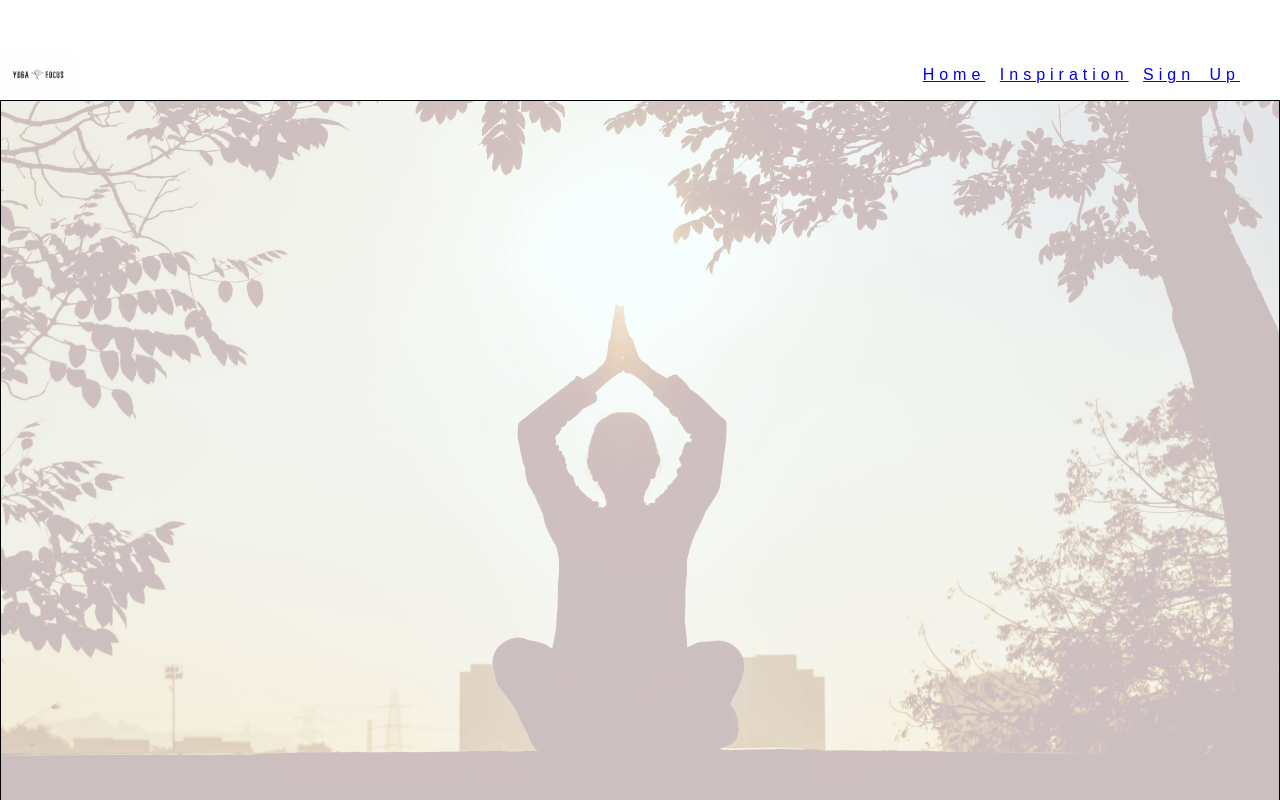
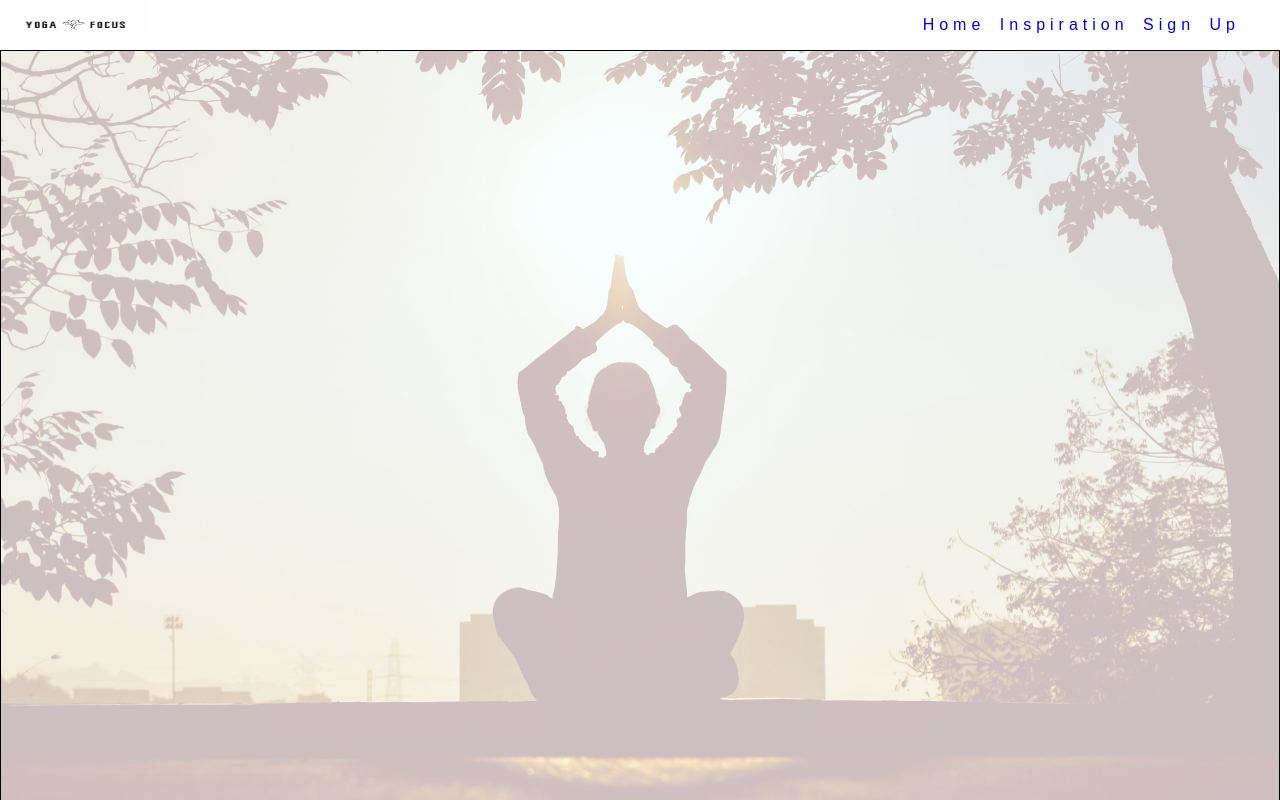
Before and after one commit to victoria-wirf/yoga-focus, a plain HTML site: page index.html in a window 1280 px wide. Shown: the top 800 px of the page. Drawn offline with Linux system fonts and the light colour scheme; a web font is replaced by a local one.

Commit message:
Remove text-decoration on all links

```diff
--- a/assets/css/style.css
+++ b/assets/css/style.css
@@ -21,7 +21,7 @@ body {
 /* Header */
 header {
     display: flex;
-    position: sticky;
+    position: fixed;
     top: 0;
     left: 0;
     right: 0;
@@ -34,7 +34,7 @@ header {
 Header * {
     display: inline;
     height: 50px;
-    }
+}
 
 
 
@@ -45,9 +45,15 @@ nav {
     word-spacing: 5px;
 
 
+
+
 }
+a {
+    text-decoration: none;
+  }
 
 .logo {
+
     display: flex;
     cursor: pointer
 }
@@ -55,10 +61,8 @@ nav {
 
 /* Main content */
 
-main {
+main {}
 
-
-}
 section {
     height: 100vh;
     border: 1px solid black;
@@ -76,22 +80,20 @@ section {
 
 /* Footer */
 
-footer {
-
-}
+footer {}
 
 
 
 
 
 #home {
-    background-image: linear-gradient(rgba(255, 255, 255, 0.75),rgba(255,255,255,0.75)), url('/assets/images/hero-image.jpg');
+    background-image: linear-gradient(rgba(255, 255, 255, 0.75), rgba(255, 255, 255, 0.75)), url('/assets/images/hero-image.jpg');
 }
 
 #inspiration {
-    background-image: linear-gradient(rgba(255,255,255,0.75),rgba(255,255,255,0.75)), url('/assets/images/yoga-in-nature.jpg');
+    background-image: linear-gradient(rgba(255, 255, 255, 0.75), rgba(255, 255, 255, 0.75)), url('/assets/images/yoga-in-nature.jpg');
 }
 
 #signup {
-    background-image: linear-gradient(rgba(255,255,255,0.75),rgba(255,255,255,0.75)), url('/assets/images/yoga-in-studio.jpg');
+    background-image: linear-gradient(rgba(255, 255, 255, 0.75), rgba(255, 255, 255, 0.75)), url('/assets/images/yoga-in-studio.jpg');
 }
--- a/index.html
+++ b/index.html
@@ -20,7 +20,7 @@
 
     <!-- Header -->
     <header>
-        <img src="/assets/images/yoga-focus-logo.png" alt="logo stating Yoga Focus with flower" class="logo">
+        <img src="/assets/images/yoga-focus-logo.png" alt="logo stating Yoga Focus with flower" class="logo" width="150px">
 
         <nav>
 
```
Also changed, not shown: 1 other file.
